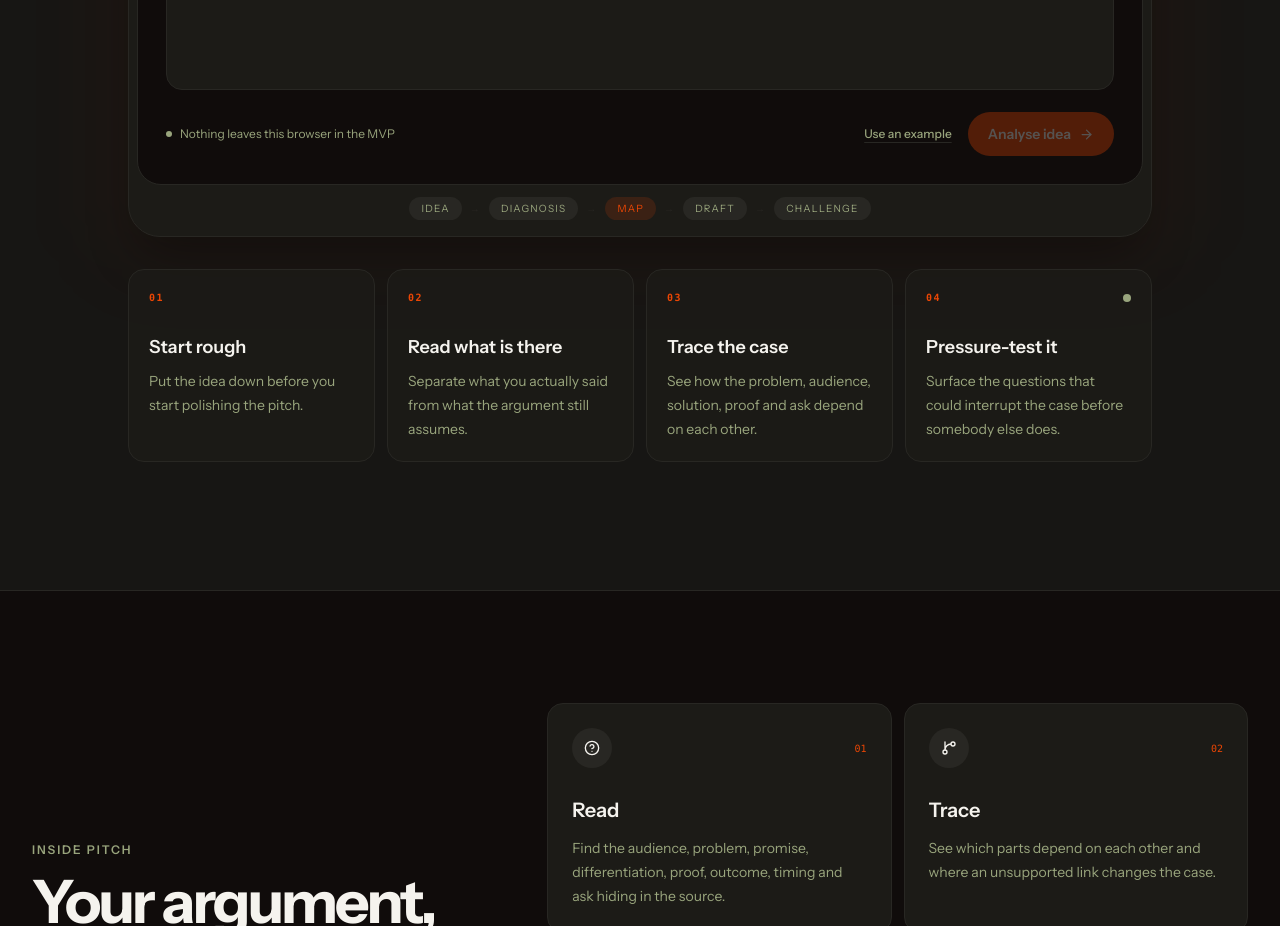
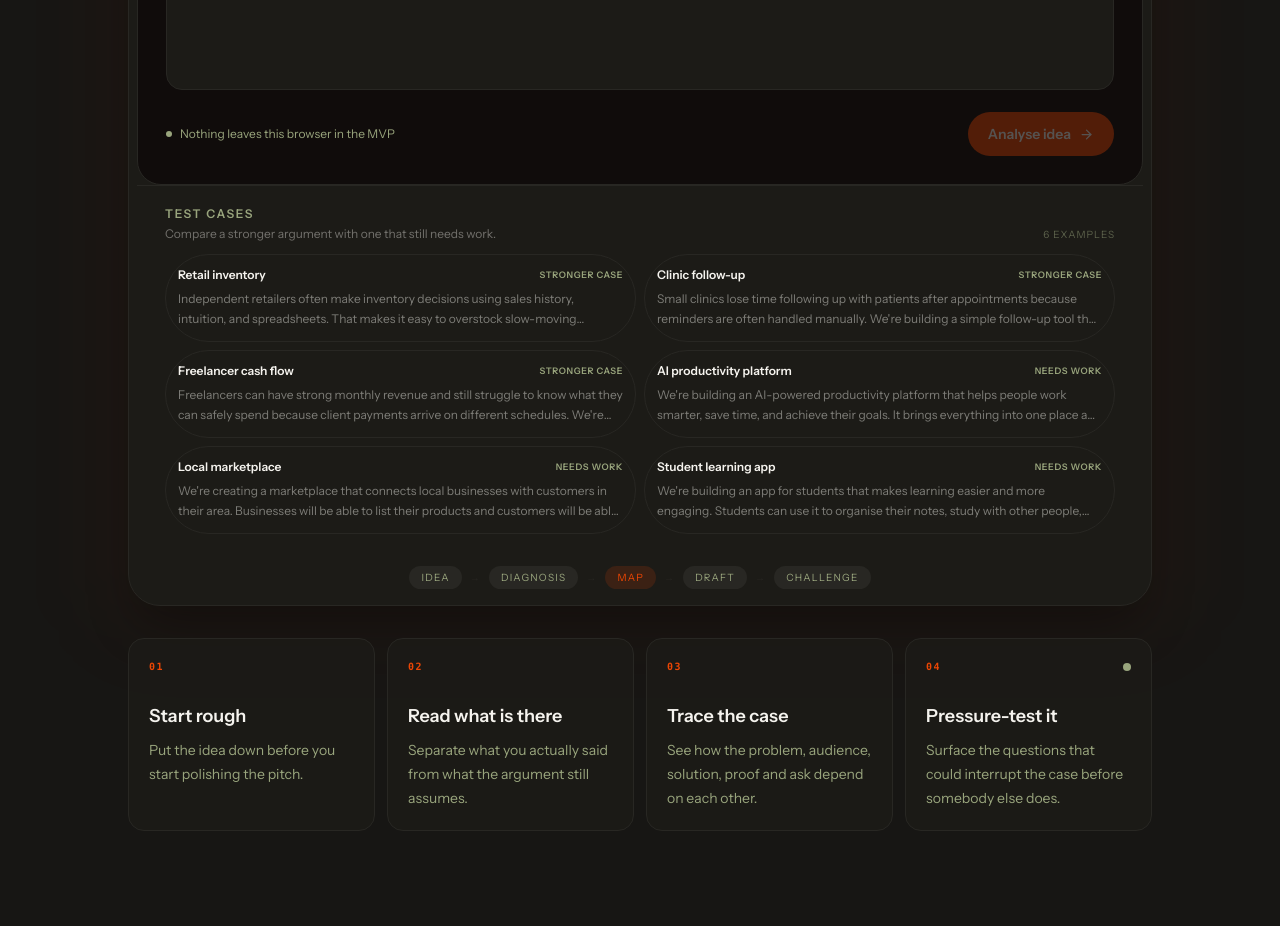
Before and after one commit to Wuraola-Adebisi/Pitch, a React (Vite) app: page / in a window 1280 px wide. Shown: the part 920-1846 px from the top of the page. Built offline with nearby package versions, Linux system fonts and the light colour scheme.

Commit message:
Add multiple pitch test cases to landing

```diff
--- a/src/pages/Landing.tsx
+++ b/src/pages/Landing.tsx
@@ -5,8 +5,7 @@ import { usePitch } from '../lib/usePitch'
 import LandingNav from '../components/LandingNav'
 import Footer from '../components/Footer'
 import MapPreview from '../components/MapPreview'
-
-const EXAMPLE = "We're building a tool that helps independent retailers predict what stock they'll need before they reorder."
+import { PITCH_EXAMPLES } from '../lib/examples'
 
 const steps = [
   { n: '01', title: 'Start rough', body: 'Put the idea down before you start polishing the pitch.' },
@@ -88,7 +87,6 @@ export default function Landing() {
                       Nothing leaves this browser in the MVP
                     </div>
                     <div className="flex items-center gap-4">
-                      <button type="button" onClick={() => setText(EXAMPLE)} className="text-xs font-medium text-[#99a57d] underline decoration-[#282723] underline-offset-4 hover:text-[#f5f3ee]">Use an example</button>
                       <button type="button" onClick={go} disabled={!text.trim()} className="inline-flex items-center gap-2 rounded-full bg-[#eb4604] px-5 py-3 text-sm font-semibold text-[#f5f3ee] transition-colors hover:bg-[#f77e0d] disabled:opacity-30">
                         Analyse idea <ArrowRight size={15} />
                       </button>
@@ -96,7 +94,28 @@ export default function Landing() {
                   </div>
                 </div>
 
-                <div className="hidden items-center justify-center gap-2 px-4 pb-2 pt-3 text-[10px] uppercase tracking-[.12em] text-[#99a57d] sm:flex">
+                <div className="border-t border-[#282723] px-5 py-5 sm:px-7">
+                <div className="mb-3 flex items-end justify-between gap-4">
+                  <div>
+                    <p className="text-xs font-semibold uppercase tracking-[.14em] text-[#99a57d]">Test cases</p>
+                    <p className="mt-1 text-xs text-[#f5f3ee]/40">Compare a stronger argument with one that still needs work.</p>
+                  </div>
+                  <span className="hidden text-[10px] uppercase tracking-[.1em] text-[#99a57d]/50 sm:inline">6 examples</span>
+                </div>
+                <div className="grid gap-2 sm:grid-cols-2">
+                  {PITCH_EXAMPLES.map((example) => (
+                    <button key={example.title} type="button" onClick={() => setText(example.text)} className="rounded-xl border border-[#282723] bg-[#1c1b17] p-3 text-left transition-colors hover:border-[#eb4604]">
+                      <div className="flex items-center justify-between gap-3">
+                        <span className="text-xs font-semibold text-[#f5f3ee]">{example.title}</span>
+                        <span className="text-[9px] font-semibold uppercase tracking-[.07em] text-[#99a57d]">{example.quality}</span>
+                      </div>
+                      <p className="mt-1.5 line-clamp-2 text-xs leading-5 text-[#f5f3ee]/45">{example.text}</p>
+                    </button>
+                  ))}
+                </div>
+              </div>
+
+              <div className="hidden items-center justify-center gap-2 px-4 pb-2 pt-3 text-[10px] uppercase tracking-[.12em] text-[#99a57d] sm:flex">
                   <span className="rounded-full bg-[#282723] px-3 py-1">Idea</span>
                   <span className="text-[#282723]">→</span>
                   <span className="rounded-full bg-[#282723] px-3 py-1">Diagnosis</span>
```
